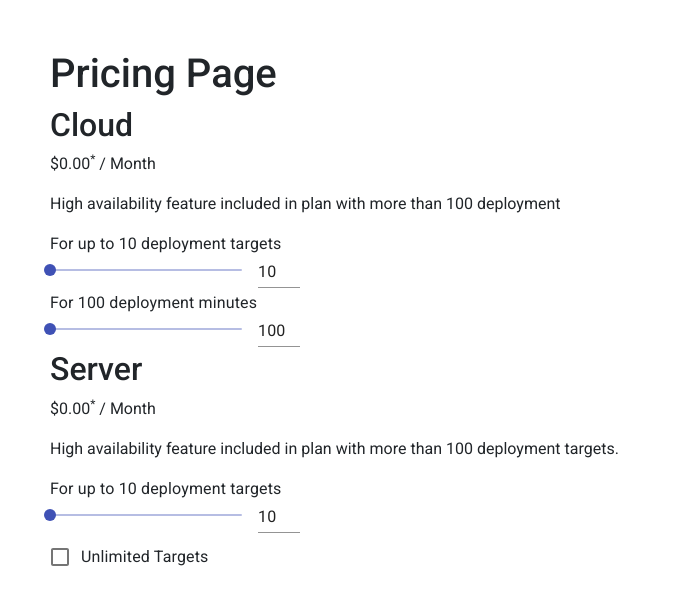
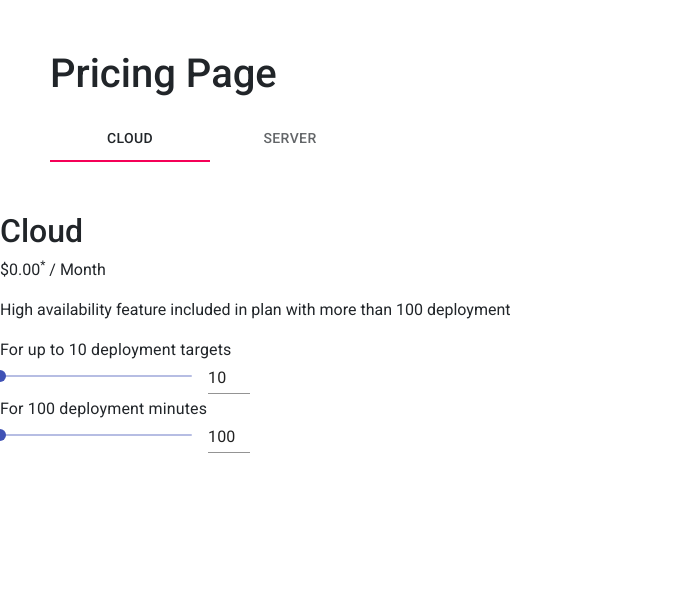
Before and after one commit to neilbo/octpus-design-react, a React (Create React App) app: page / in a window 1280 px wide. Shown: the top 604 px of the page, without its empty margins (0-681 px from the left). Built offline with nearby package versions, Linux system fonts and the light colour scheme.

Commit message:
Get tabs 'working'

```diff
--- a/src/App.scss
+++ b/src/App.scss
@@ -1,3 +1,13 @@
 body {
   font-family: 'Roboto', sans-serif;
 }
+
+.app-container {
+  margin: 50px;
+  // margin: variable-exists($name: --page-margin--right);
+  //some way of making this common, use a css variable?
+}
+
+h1 {
+  margin-bottom: 1rem
+}
--- a/src/App.tsx
+++ b/src/App.tsx
@@ -1,17 +1,37 @@
-import React from "react";
+import React, { SetStateAction } from "react";
 import "./App.scss";
 import Cloud from "./pages/pricing/components/CloudPricing";
 import Server from "./pages/pricing/components/ServerPricing";
+import AppBar from '@material-ui/core/AppBar';
+import Tabs from '@material-ui/core/Tabs';
+import Tab from '@material-ui/core/Tab';
 
 function App() {
+  const [selectedTab, setSelectedTab] = React.useState(0);
+
+  const handleChange = (event: any, newValue: SetStateAction<number>) => {
+    setSelectedTab(newValue);
+  };
+
+  function a11yProps(index: number) {
+    return {
+      id: `pricing-tab-${index}`,
+      'aria-controls': `pricing-tabpanel-${index}`,
+    };
+  }
+
   return (
-    <div style={{ margin: "50px" }}>
-      <h1>Pricing Page</h1>
-      <div>
-        <Cloud />
-        <Server />
-      </div>
-    </div>
+    <>
+      <section className="app-container">
+        <h1>Pricing Page</h1>
+        <Tabs value={selectedTab} onChange={handleChange} aria-label="Pricing Tabs">
+          <Tab label="Cloud" {...a11yProps(0)} />
+          <Tab label="Server" {...a11yProps(1)} />
+        </Tabs>
+    </section>
+    {selectedTab === 0 && <Cloud />}
+    {selectedTab === 1 && <Server />}
+    </>
   );
 }
 
--- a/src/index.scss
+++ b/src/index.scss
@@ -11,3 +11,12 @@ code {
   font-family: source-code-pro, Menlo, Monaco, Consolas, 'Courier New',
     monospace;
 }
+
+:root {
+  --base-spacing: 8px;
+  --sm-spacing: --base-spacing / 2;
+  --md-spacing: --base-spacing * 2;
+  --lg-spacing: --base-spacing * 4;
+
+  --page-margin--right: 50px;
+}
--- a/src/pages/pricing/components/CloudPricing.tsx
+++ b/src/pages/pricing/components/CloudPricing.tsx
@@ -9,7 +9,7 @@ const useStyles = makeStyles({
     width: 250,
   },
   input: {
-    width: 42, // 42
+    width: 42,
   },
 });
 
```
Also changed, not shown: 1 other file (tests, documents, lock files or other folders).
